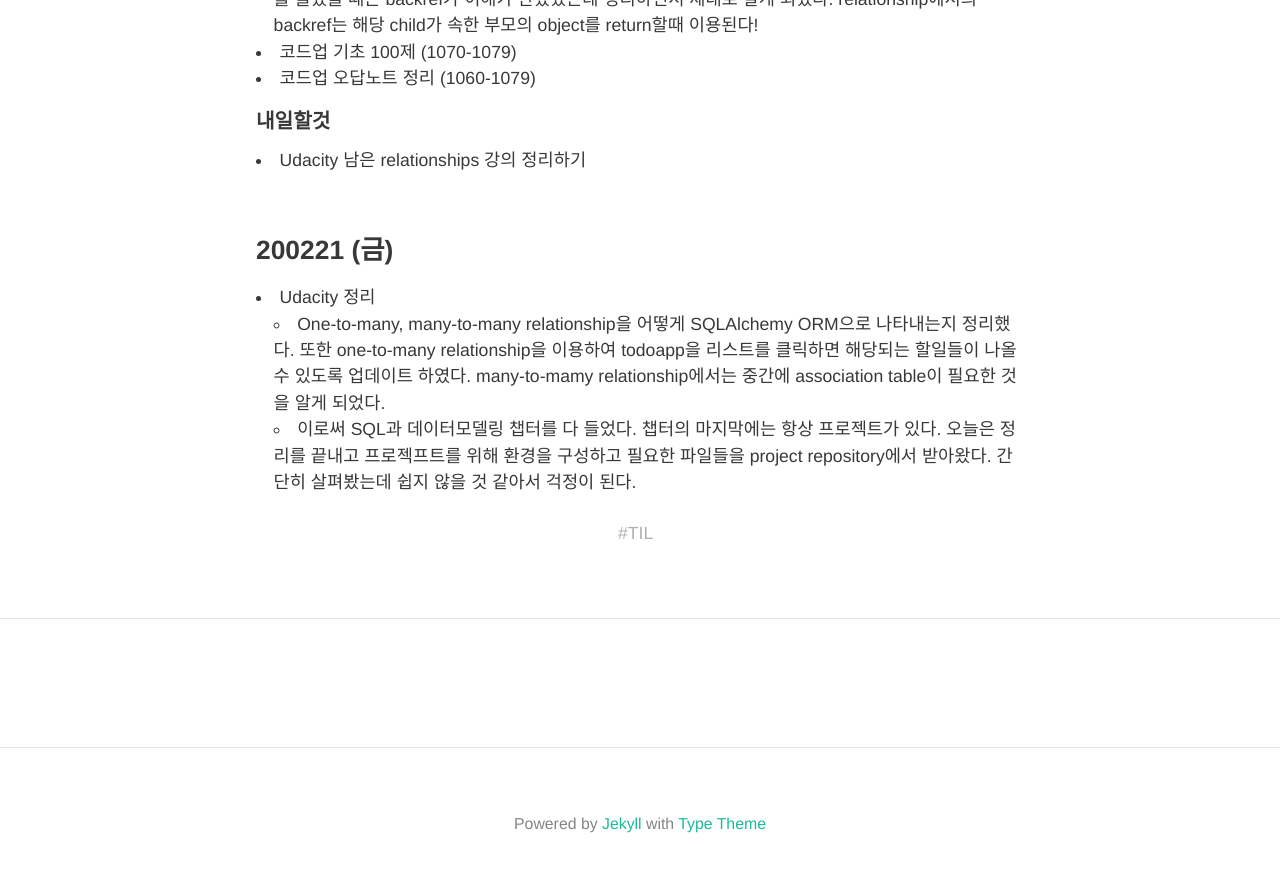
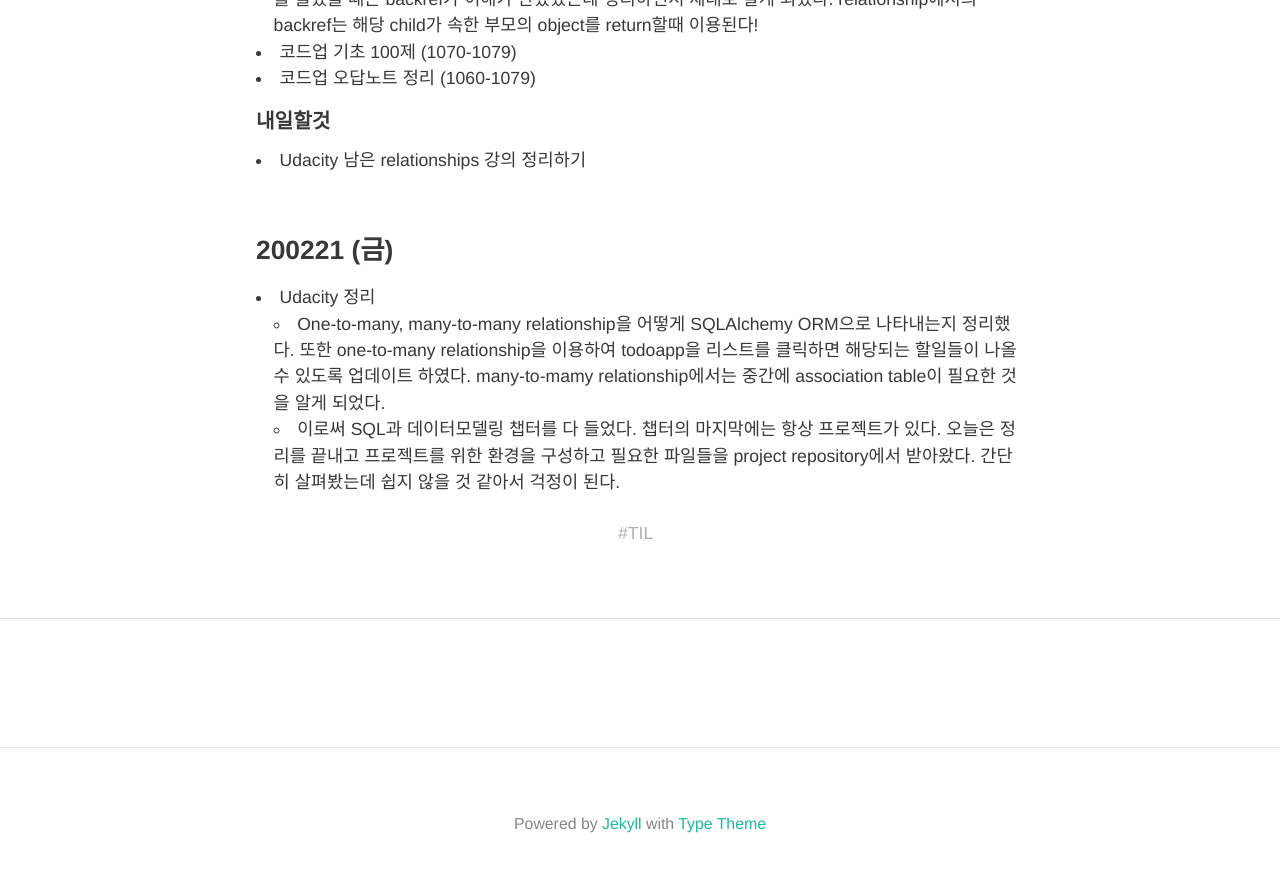
Before and after one commit to HyunlangBan/hyunlangban.github.io, a Jekyll site: the page built from _posts/2020-02-18-til-week.md, in a window 1280 px wide and 900 px high, scrolled down 1796 px. Shown: the top 872 px of the window. Built offline with Jekyll 4.4.1, drawn with Linux system fonts in a browser that asks for light colours; nearby versions of some CDN libraries; some web fonts are replaced; comment, search, counter and statistics services are not loaded.

Commit message:
Update 2020-02-18-til-week.md

```diff
--- a/_posts/2020-02-18-til-week.md
+++ b/_posts/2020-02-18-til-week.md
@@ -56,4 +56,4 @@ tag: TIL
 ### 200221 (금)
 - Udacity 정리
   - One-to-many, many-to-many relationship을 어떻게 SQLAlchemy ORM으로 나타내는지 정리했다. 또한 one-to-many relationship을 이용하여 todoapp을 리스트를 클릭하면 해당되는 할일들이 나올 수 있도록 업데이트 하였다. many-to-mamy relationship에서는 중간에 association table이 필요한 것을 알게 되었다.
-  - 이로써 SQL과 데이터모델링 챕터를 다 들었다. 챕터의 마지막에는 항상 프로젝트가 있다. 오늘은 정리를 끝내고 프로젝프트를 위해 환경을 구성하고 필요한 파일들을 project repository에서 받아왔다. 간단히 살펴봤는데 쉽지 않을 것 같아서 걱정이 된다.
+  - 이로써 SQL과 데이터모델링 챕터를 다 들었다. 챕터의 마지막에는 항상 프로젝트가 있다. 오늘은 정리를 끝내고 프로젝트를 위한 환경을 구성하고 필요한 파일들을 project repository에서 받아왔다. 간단히 살펴봤는데 쉽지 않을 것 같아서 걱정이 된다.
```
